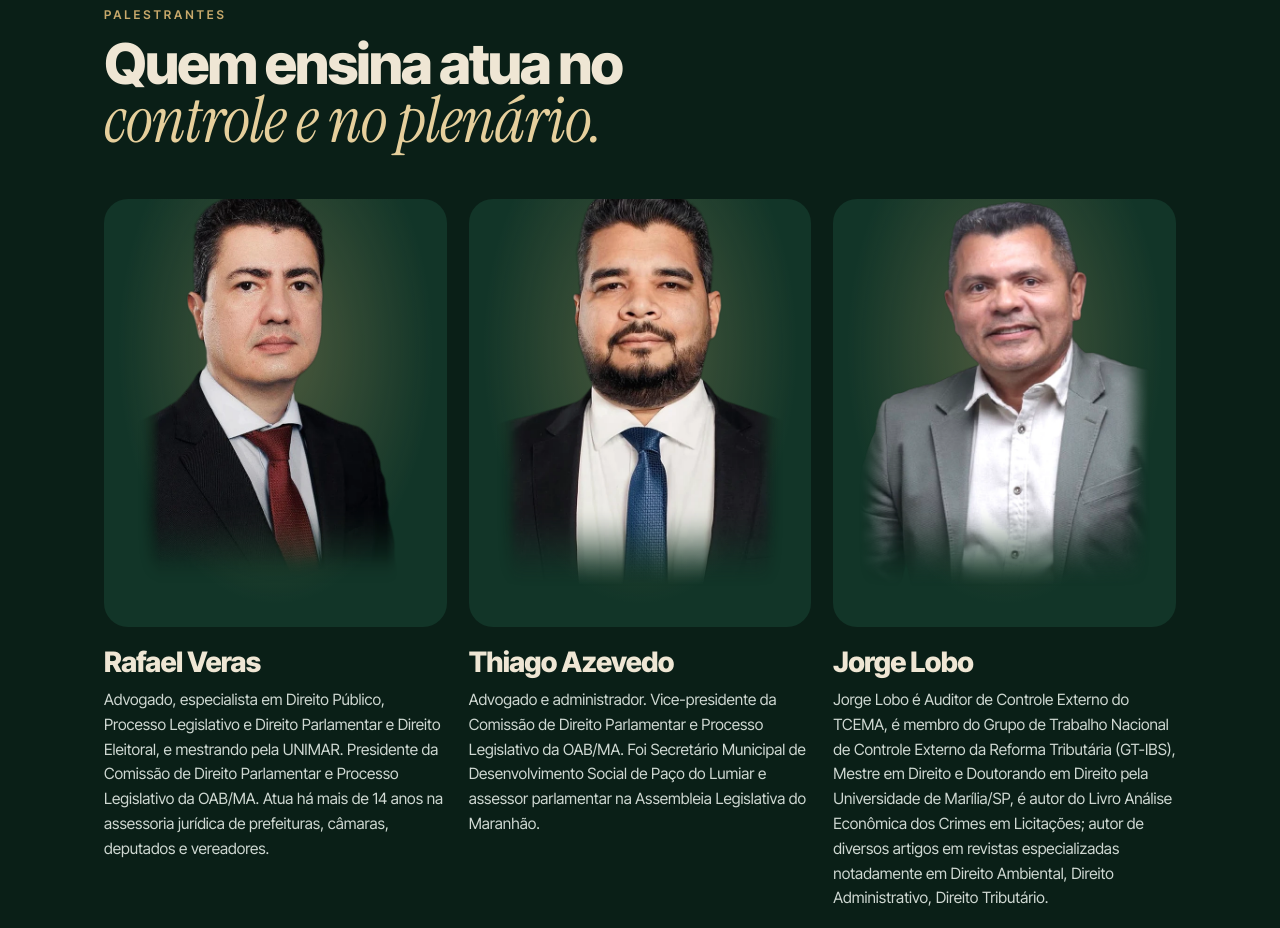
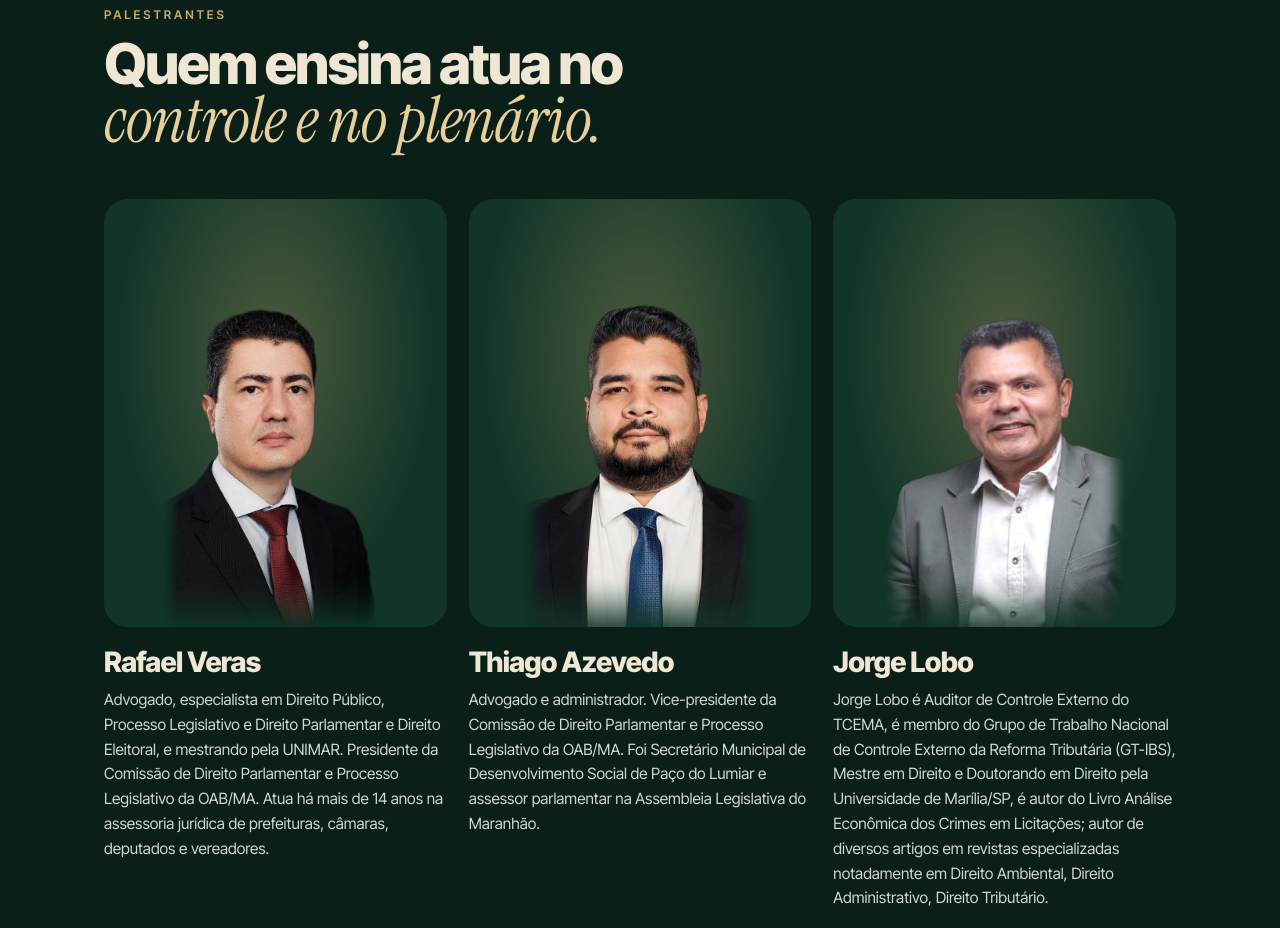
Before and after one commit to Lindsonalmeida/cursoprocessolegislativo, a plain HTML site: page legislativo-em-foco/index.html in a window 1280 px wide. Shown: the part 2540-3468 px from the top of the page. Drawn offline with Linux system fonts and the light colour scheme.

Commit message:
Legislativo em Foco: respiro acima das cabeças nos cartões
Co-Authored-By: Claude Opus 5.5 <noreply@anthropic.com>
Claude-Session: https://claude.ai/code/session_01KiaatM9QFDA4eAkTbwp9BY

```diff
--- a/legislativo-em-foco/index.html
+++ b/legislativo-em-foco/index.html
@@ -49,7 +49,7 @@
 .pal-g{display:grid;grid-template-columns:repeat(3,1fr);gap:22px;margin-top:48px}
 .pal{display:flex;flex-direction:column}
 .pal .ft{aspect-ratio:4/5;border-radius:24px;overflow:hidden;background:radial-gradient(ellipse at 50% 35%,rgba(200,169,107,.32),transparent 65%),var(--v2);display:flex;align-items:flex-end;justify-content:center}
-.pal .ft img{width:86%;height:auto;object-fit:contain}
+.pal .ft img{width:72%;height:auto;margin-bottom:-14%}
 .pal h3{margin-top:20px;font:800 clamp(24px,2.2vw,30px)/1.1 'Inter Tight';letter-spacing:-.025em}
 .pal p{margin-top:10px;color:#cfd8d2;font-size:15.5px}
 /* investimento */
```
